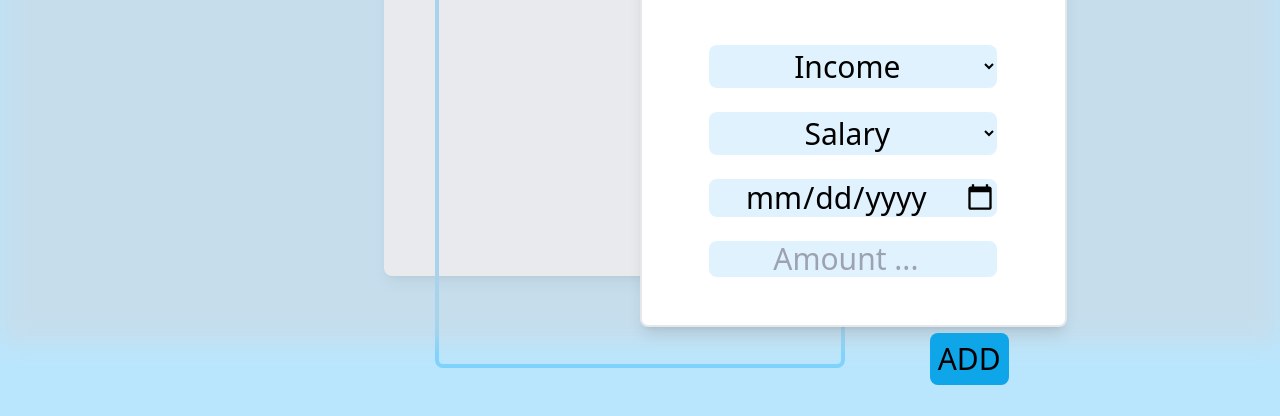
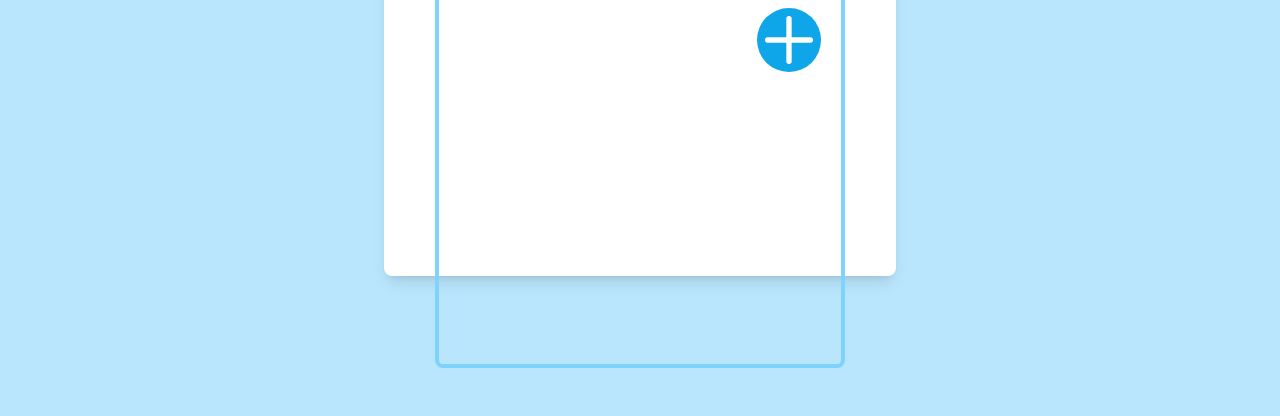
Before and after one commit to QCHR1581/expense-tracker, a plain HTML site: page index.html in a window 1280 px wide. Shown: the part 457-873 px from the top of the page. Drawn offline with Linux system fonts and the light colour scheme.

Commit message:
moved index.html

```diff
--- a/index.html
+++ b/index.html
@@ -8,6 +8,7 @@
     <link rel="preconnect" href="https://fonts.gstatic.com" crossorigin>
     <link href="https://fonts.googleapis.com/css2?family=Roboto:wght@400;700&display=swap" rel="stylesheet">
     <link href="/dist/tailwind.css" rel="stylesheet">
+    <link rel="stylesheet" href="/src/input.css">
 </head>
 <!-- Blue background -->
 
@@ -15,12 +16,12 @@
 
     <!-- Overlay -->
     <div id="overlay"
-        class="fixed top-0 left-0 right-0 bottom-0 bg-gray-300/50 blur-md pointer-events-none active:opacity-1 active:pointer-events-auto  ">
+        class="fixed top-0 left-0 right-0 bottom-0 bg-gray-300/50 blur-md pointer-events-none active:opacity-1 active:pointer-events-auto scale-0 ">
     </div>
 
     <!-- Modal -->
     <div id="modal"
-        class="fixed h-2/4 w-9/12 m-12 mt-64 md:ml-32 md:mt-96 lg:w-4/12 lg:h-2/4 lg:ml-64 lg:left-96 border-2 rounded-lg bg-white shadow-lg  transition ease-in-out duration-150 -0 ">
+        class="fixed h-2/4 w-9/12 m-12 mt-64 md:ml-32 md:mt-96 lg:w-4/12 lg:h-2/4 lg:ml-64 lg:left-96 border-2 rounded-lg bg-white shadow-lg  transition ease-in-out duration-150 scale-0 ">
         <!-- Modal-Header -->
         <div class="flex flex-row justify-end p-3 ">
             <!-- Close-Button -->
```
